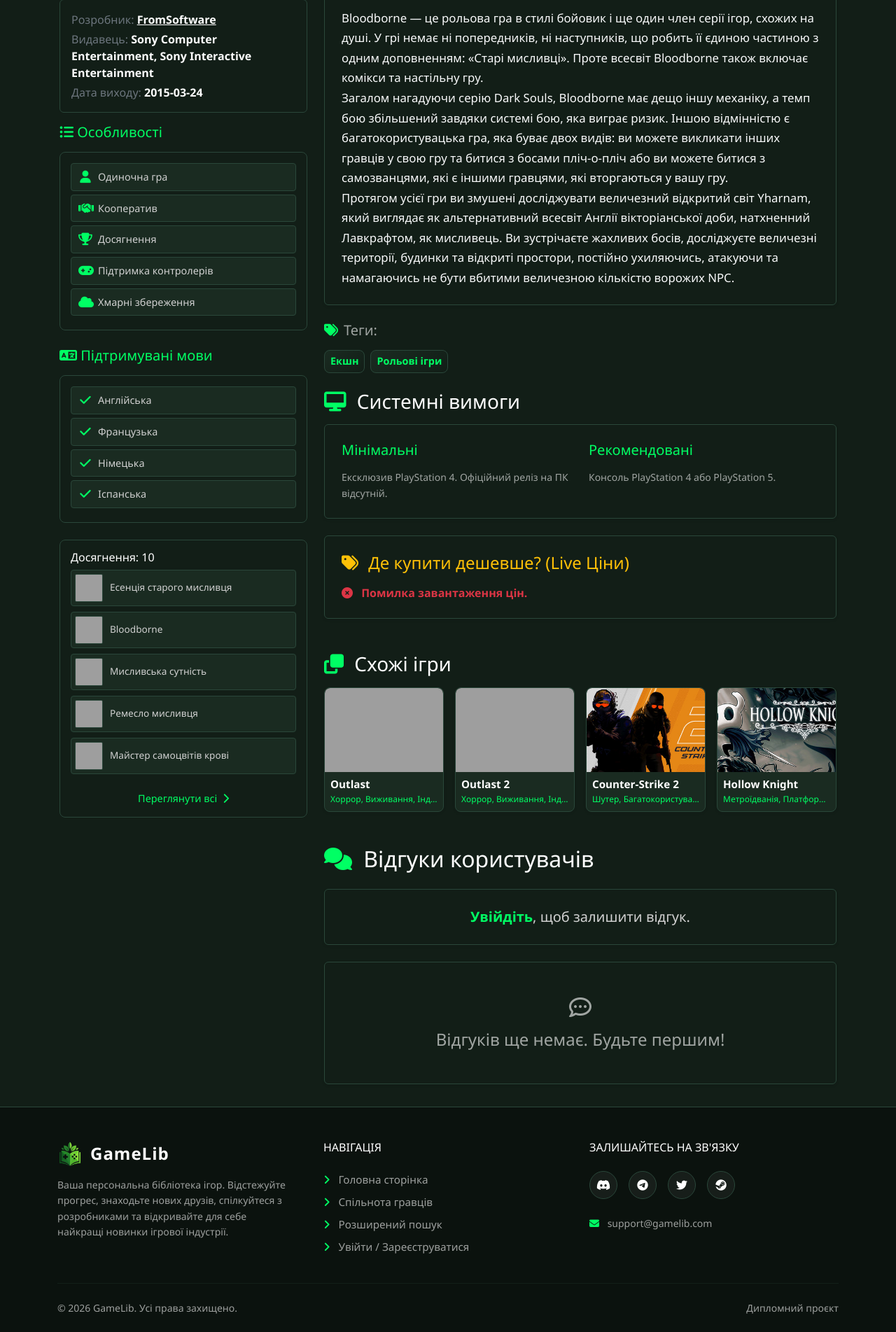
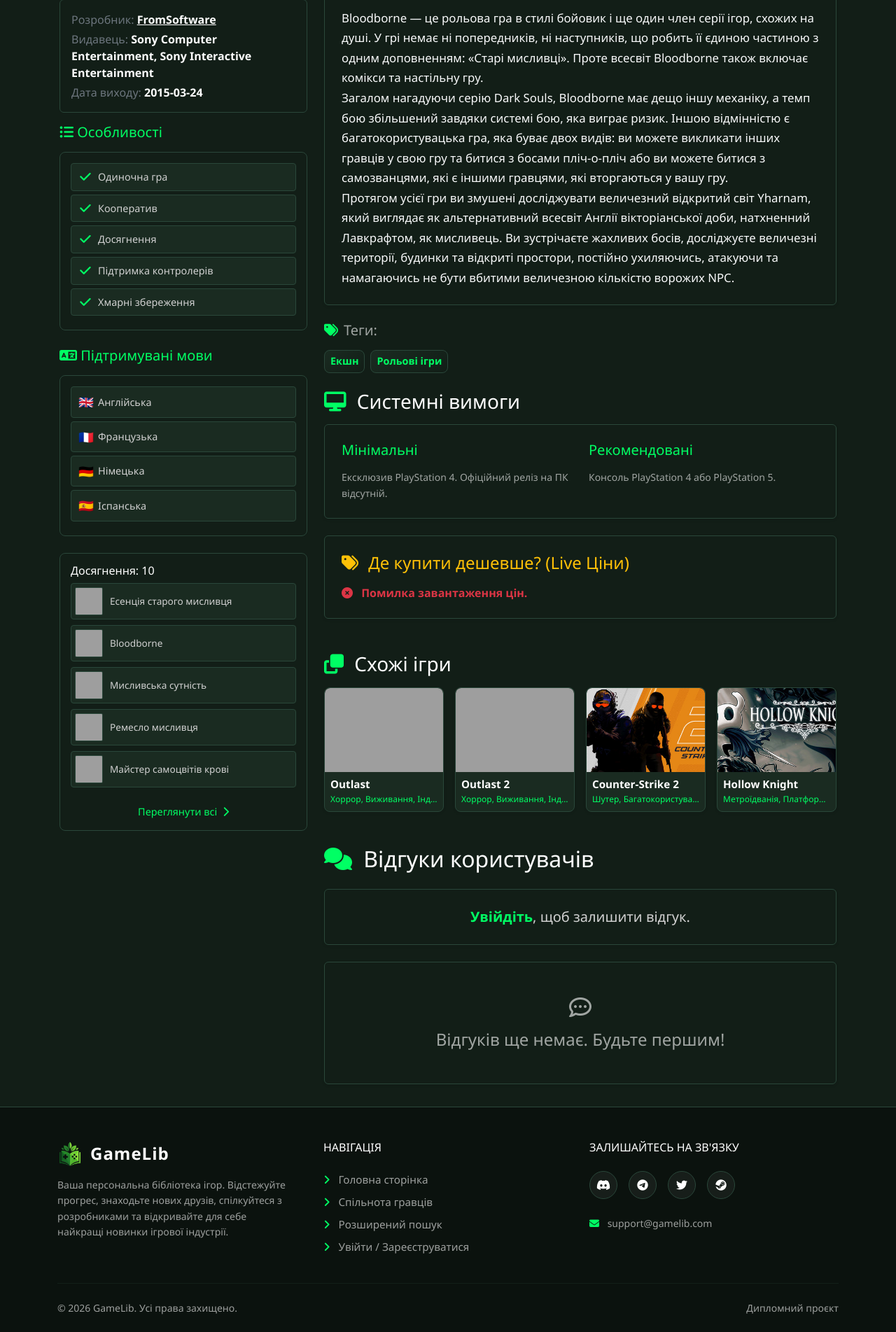
Before and after one commit to IlyaBX7/GameLib_Project, a PHP site: page /gamelib/games/game_details.php?id=38 in a window 1280 px wide. Shown: the part 706-2609 px from the top of the page at 70% size. Run offline with PHP 8.4, Linux system fonts and the light colour scheme; data comes from the database, SQL or seed files in the repository; grey boxes are pictures that could not be loaded.

Commit message:
Update game_details.php

```diff
--- a/games/game_details.php
+++ b/games/game_details.php
@@ -297,21 +297,40 @@ require_once '../includes/header.php';
                     <h5 class="text-accent mb-3"><i class="fas fa-list-ul"></i> Особливості</h5>
                     <div class="game-features-list mb-3">
                         <?php
+                            $feature_icons = [
+                                "Однокористувацька гра" => "fas fa-user",
+                                "Багатокористувацька гра" => "fas fa-users",
+                                "Гравець проти гравця" => "fas fa-crosshairs",
+                                "Гравець проти гравця в мережі" => "fas fa-globe",
+                                "Гравець проти гравця в локальній мережі" => "fas fa-ethernet",
+                                "Кооперативна гра" => "fas fa-hands-helping",
+                                "Мережева кооперативна гра" => "fas fa-user-friends",
+                                "Локальна кооперативна гра" => "fas fa-users-cog",
+                                "Спільний/розділений екран" => "fas fa-columns",
+                                "Міжплатформна багатокористувацька гра" => "fas fa-random",
+                                "Додаткове високоякісне аудіо" => "fas fa-headphones-alt",
+                                "Підтримка відстежуваних контролерів" => "fas fa-vr-cardboard",
+                                "З субтитрами" => "fas fa-closed-captioning",
+                                "Голосовий чат" => "fas fa-microphone",
+                                "Регульована складність" => "fas fa-sliders-h",
+                                "Збереження будь-коли" => "fas fa-save",
+                                "Об’ємний звук" => "fas fa-broadcast-tower",
+                                "З підтримкою HDR" => "fas fa-tv",
+                                "Повна підтримка контролерів" => "fas fa-gamepad",
+                                "Підтримка контролерів Xbox" => "fab fa-xbox",
+                                "Підтримка контролерів DualSense" => "fab fa-playstation",
+                                "Стереозвук" => "fas fa-headphones",
+                                "У власному темпі" => "fas fa-walking"
+                            ];
                             $features = explode(',', $game['features']);
                             foreach($features as $feat):
                                 $feat = trim($feat);
-                                $icon = 'fa-check';
-                                if ($feat == 'Одиночна гра') $icon = 'fa-user';
-                                elseif ($feat == 'Багатокористувацька') $icon = 'fa-users';
-                                elseif ($feat == 'Кооператив') $icon = 'fa-handshake';
-                                elseif ($feat == 'Досягнення') $icon = 'fa-trophy';
-                                elseif ($feat == 'Підтримка контролерів') $icon = 'fa-gamepad';
-                                elseif ($feat == 'Хмарні збереження') $icon = 'fa-cloud';
+                                $icon = isset($feature_icons[$feat]) ? $feature_icons[$feat] : 'fas fa-check';
                         ?>
                         <a href="genres.php?feature=<?php echo urlencode($feat); ?>" class="feature-link-item">
                             <div class="feature-item">
-                                <i class="fas <?php echo $icon; ?> text-accent me-2" style="width: 20px; text-align: center;"></i>
-                                <span><?php echo $feat; ?></span>
+                                <i class="<?php echo $icon; ?> text-accent me-2" style="width: 20px; text-align: center;"></i>
+                                <span><?php echo htmlspecialchars($feat); ?></span>
                             </div>
                         </a>
                         <?php endforeach; ?>
@@ -324,15 +343,23 @@ require_once '../includes/header.php';
                     <?php if (!empty($game['languages'])): ?>
                         <div class="game-features-list mb-3">
                             <?php
+                                $language_icons = [
+                                    "Українська" => "🇺🇦",
+                                    "Англійська" => "🇬🇧",
+                                    "Французька" => "🇫🇷",
+                                    "Німецька" => "🇩🇪",
+                                    "Іспанська" => "🇪🇸"
+                                ];
                                 $langs = explode(',', $game['languages']);
                                 foreach ($langs as $lang):
                                     $lang = trim($lang);
                                     if (!empty($lang)):
                                         $formatted_lang = mb_convert_case($lang, MB_CASE_TITLE, "UTF-8");
+                                        $emoji = isset($language_icons[$formatted_lang]) ? $language_icons[$formatted_lang] : '🌐';
                             ?>
                             <a href="genres.php?language=<?php echo urlencode($formatted_lang); ?>" class="feature-link-item">
                                 <div class="feature-item">
-                                    <i class="fas fa-check text-accent me-2" style="width: 20px; text-align: center;"></i>
+                                    <span class="me-2 text-center" style="display:inline-block; width: 20px; font-size: 1.1rem;"><?php echo $emoji; ?></span>
                                     <span><?php echo htmlspecialchars($formatted_lang); ?></span>
                                 </div>
                             </a>
```
